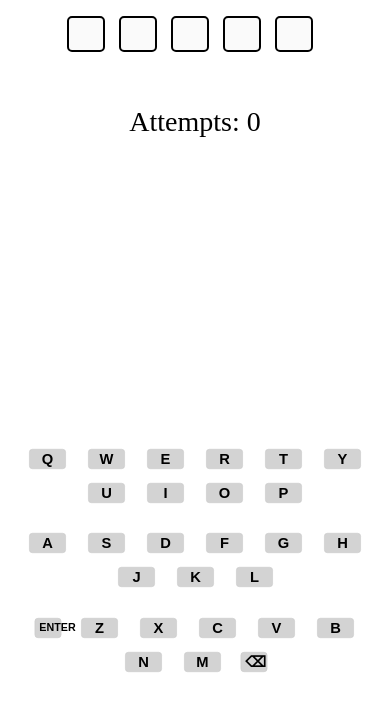
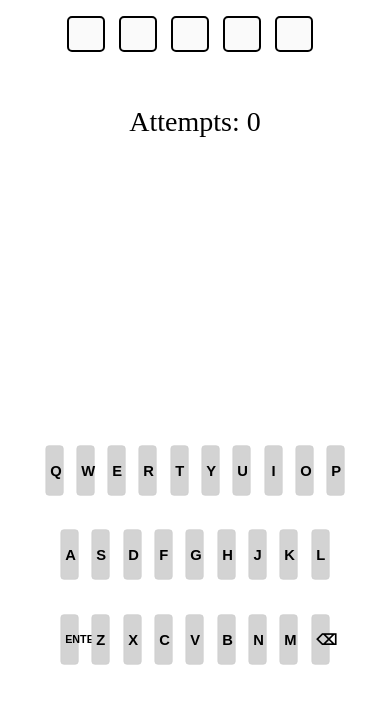
Before and after one commit to nogr8ness/Qrdle, a plain HTML site: page index.html in a window 390 px wide. Shown: the part 123-834 px from the top of the page. Drawn offline with Linux system fonts and the light colour scheme.

Commit message:
Scale Update 21

```diff
--- a/index.html
+++ b/index.html
@@ -112,8 +112,8 @@
             }
 
             .keyboard button {
-                max-width: 8%%;
-                height: 30px;
+                max-width: 7%;
+                min-height: 48px;
                 transform: scale(0.67);
                 color: #000;
                 border: 1px solid #ccc;
```
